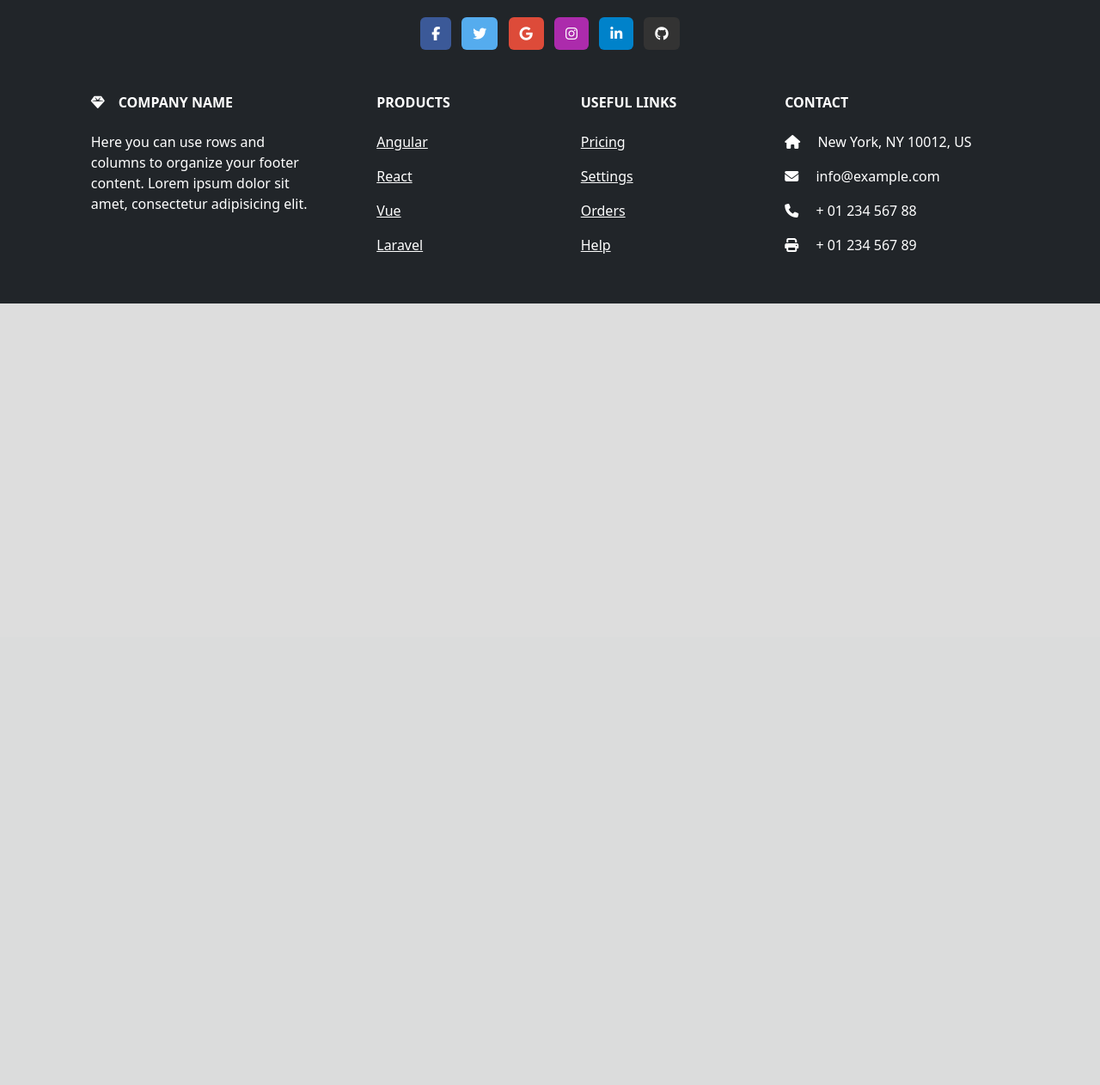
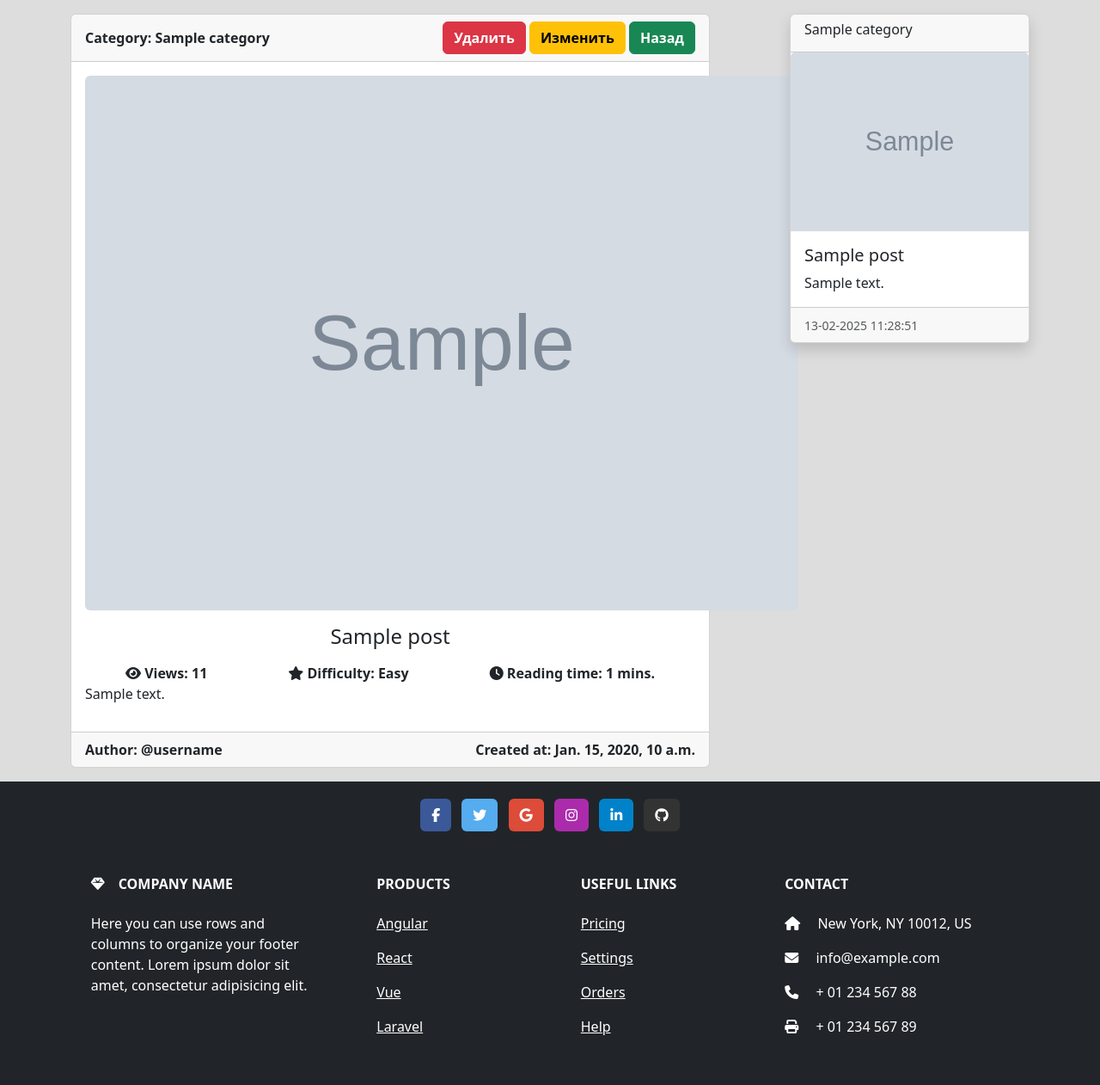
Before and after one commit to azamat-9933/blog_project_15_00, a Django app: page /post/detail/1/ in a window 1280 px wide. Shown: the part 59-1321 px from the top of the page at 86% size. Before the commit the page ends 412 px from the top, so only its background shows below. Run offline with Django 5.2, Linux system fonts and the light colour scheme; tables that the repository leaves empty hold one stand-in row (values such as "Sample post"); grey boxes marked "Sample" are stand-in pictures; some libraries are stand-ins or nearby versions.

Commit message:
post_detail template

```diff
--- a/blog/templates/post_detail.html
+++ b/blog/templates/post_detail.html
@@ -12,4 +12,81 @@ Post Detail
 
 {% block main %}
 
+<div class="container mt-3 mb-3">
+    <div class="d-flex justify-content-between">
+        <div class="col-8">
+            <div class="card">
+                <div class="card-header">
+                    <div class="d-flex justify-content-between">
+                        <div class="d-flex align-items-center">
+                            <b>Category: {{ post.category.title }}</b>
+                        </div>
+                        <div>
+                            <a href="" class="btn btn-danger"><b>Удалить</b></a>
+                            <a href="" class="btn btn-warning"><b>Изменить</b></a>
+                            <a href="" class="btn btn-success"><b>Назад</b></a>
+                        </div>
+                    </div>
+                </div>
+                <div class="card-body">
+                    <img src="{% if post.photo %}
+                              {{ post.photo.url }}
+                              {% else %}
+                              {% static 'images/post.webp' %}
+                              {% endif %}" alt="" width="830"
+                         class="rounded">
+
+                    <h4 class="text-center mt-3 mb-3">{{ post.title }}</h4>
+
+                    <div class="d-flex justify-content-around">
+                        <b><i class="fa-solid fa-eye"></i> Views: {{ post.views }}</b>
+                        <b><i class="fa-solid fa-star"></i> Difficulty: {{ post.difficulty }}</b>
+                        <b><i class="fa-solid fa-clock"></i> Reading time: {{ post.reading_time }} mins.</b>
+                    </div>
+
+                    <p>{{ post.description }}</p>
+
+                </div>
+                <div class="card-footer">
+                    <div class="d-flex justify-content-between">
+                        <div class="d-flex align-items-center">
+                            <b>Author: @username</b>
+                        </div>
+                        <div>
+                            <b>Created at: {{ post.created_at }}</b>
+                        </div>
+                    </div>
+                </div>
+            </div>
+        </div>
+
+        <div class="col-3">
+            {% for post in populars %}
+            <div class="col mb-3">
+                <div class="card h-100 shadow">
+                    <div class="card-header">
+                        <h6>{{ post.category.title }}</h6>
+                    </div>
+                    <a href="{% url 'post_detail_url' post.id %}">
+                        <img src="{% if post.photo %}
+                                      {{ post.photo.url }}
+                                      {% else %}
+                                      {% static 'images/post.webp' %}
+                                      {% endif %}" class="card-img-top" alt="...">
+                    </a>
+                    <div class="card-body">
+                        <h5 class="card-title">{{ post.title }}</h5>
+                        <p class="card-text">{{ post.description }}</p>
+                    </div>
+                    <div class="card-footer">
+                        <small class="text-body-secondary">{{ post.updated_at|date:"d-m-Y H:i:s" }}</small>
+                    </div>
+                </div>
+            </div>
+            {% endfor %}
+        </div>
+    </div>
+</div>
+
+
 {% endblock main %}
--- a/blog/views.py
+++ b/blog/views.py
@@ -62,8 +62,11 @@ def post_detail_view(request, id):
     post.views += 1
     post.save()
 
+    populars = Post.objects.all().order_by('-views')[:3]
+
     context = {
-        'post': post
+        'post': post,
+        'populars': populars
     }
 
     return render(request, "post_detail.html", context)
```
